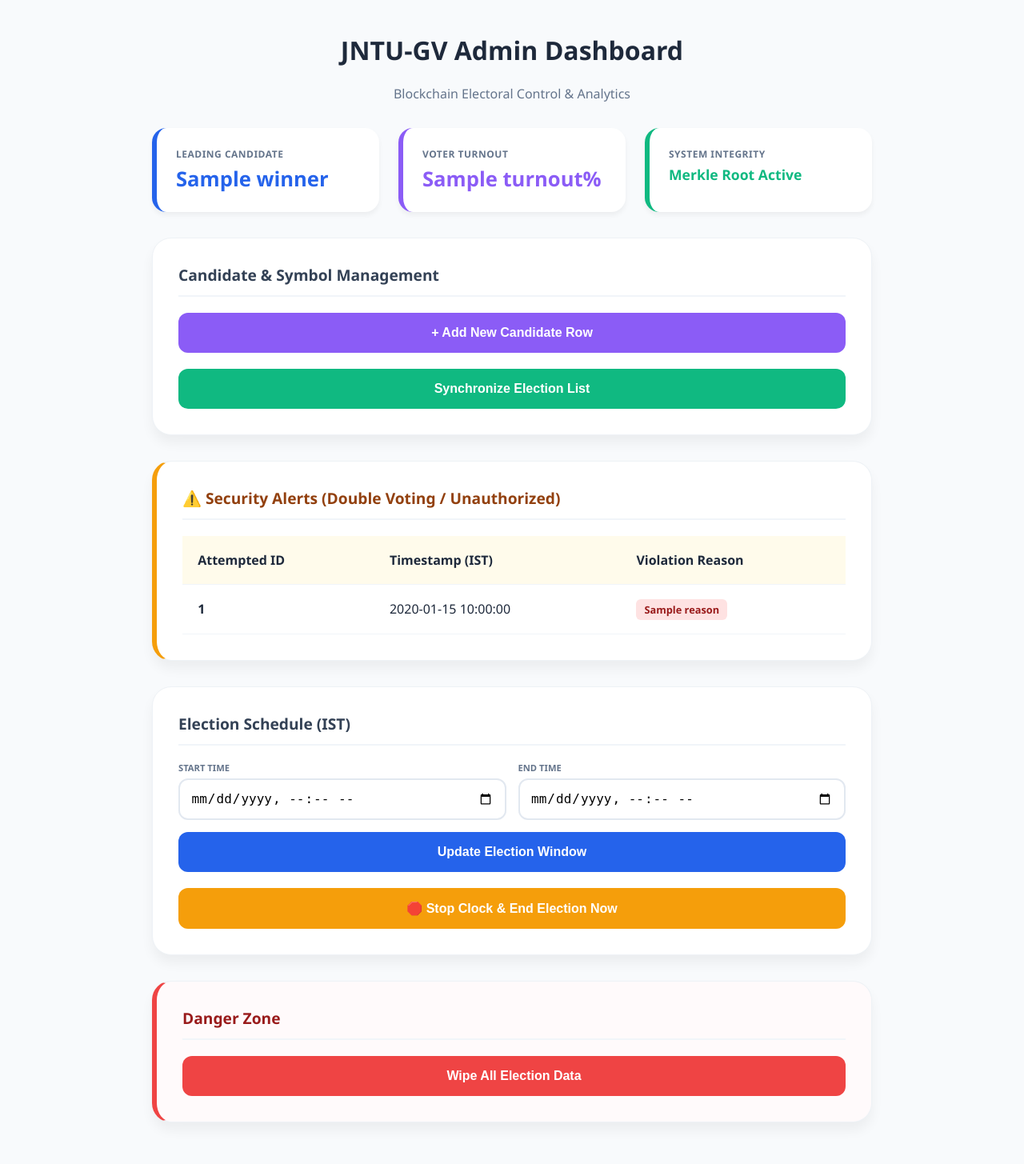
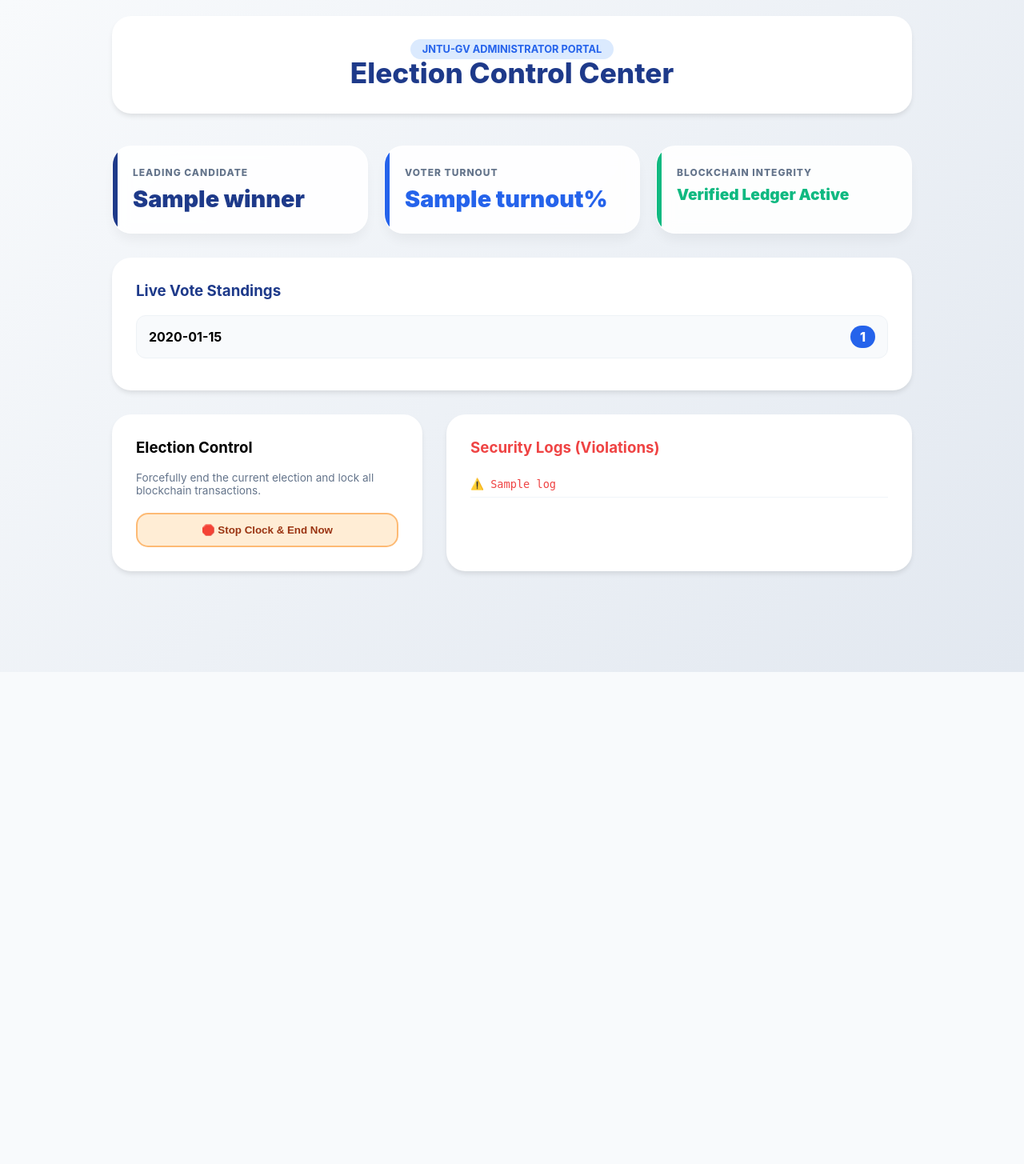
Before and after one commit to prudhvi16131/jntugv-voting-system, a Flask app: template templates/results.html in a window 1280 px wide. Shown: the whole page at 80% size. After the commit the page ends 840 px from the top, so only its background shows below. Run offline with Flask 3, Linux system fonts and the light colour scheme; the template is opened without the code that fills it: most values are stand-ins (such as "Sample title", 1, 10 or a date in 2020).

Commit message:
Final Build: Added Live Tally and Secure Blockchain Logic

```diff
--- a/app.py
+++ b/app.py
@@ -1,162 +1,145 @@
-from flask import Flask, render_template, request, redirect, url_for
-from blockchain import Blockchain
+import hashlib
+import json
+import time
 from datetime import datetime
-import time
 import pytz
-import hashlib
-import os
-import json
+from flask import Flask, render_template, request, redirect, url_for, flash
 
 app = Flask(__name__)
-voting_blockchain = Blockchain()
+app.secret_key = "JNTUGV_SUPER_SECRET_KEY"
 
-# --- 1. CONFIGURATION & LOGS ---
-voting_config = {
-    "start": datetime(2026, 2, 22, 13, 0),
-    "end": datetime(2026, 2, 22, 14, 0),
-    "candidates": [
-        {"name": "Ramu", "symbol": "🦁"},
-        {"name": "Laxman", "symbol": "🐘"}
-    ]
-}
+# --- CONFIGURATION ---
+class VotingConfig:
+    def __init__(self):
+        self.candidates = ["Ramu", "Laxman"] # You can add more here
+        self.election_end_time = "2026-03-01 17:00:00" # Set your demo end time
+        self.admin_secret = "JNTUGV_ADMIN_2026" # Your secret URL key
+        self.is_active = True
 
-# JNTU-GV Authorized Student Range
-AUTHORIZED_VOTERS = [f"24V11A05{str(i).zfill(2)}" for i in range(1, 81)]
-STORAGE_FILE = 'blockchain_storage.json'
-security_logs = []
+config = VotingConfig()
+IST = pytz.timezone('Asia/Kolkata')
 
-# --- 2. PERSISTENCE ---
-def save_blockchain():
-    """Saves blockchain state to a JSON file for Render persistence."""
-    chain_data = [block.__dict__ for block in voting_blockchain.chain]
-    with open(STORAGE_FILE, 'w') as f:
-        json.dump(chain_data, f)
+# --- BLOCKCHAIN ENGINE ---
+class Blockchain:
+    def __init__(self):
+        self.chain = []
+        self.pending_votes = []
+        self.nullifiers = set() # Stores hashed student IDs to prevent double-voting
+        self.security_logs = []
+        self.create_block(previous_hash='1', proof=100) # Genesis Block
 
-# --- 3. VOTER INTERFACE ---
+    def create_block(self, proof, previous_hash):
+        block = {
+            'index': len(self.chain) + 1,
+            'timestamp': datetime.now(IST).strftime("%Y-%m-%d %H:%M:%S"),
+            'votes': self.pending_votes,
+            'proof': proof,
+            'previous_hash': previous_hash,
+        }
+        self.pending_votes = []
+        self.chain.append(block)
+        return block
+
+    def get_last_block(self):
+        return self.chain[-1]
+
+    def hash(self, block):
+        encoded_block = json.dumps(block, sort_keys=True).encode()
+        return hashlib.sha256(encoded_block).hexdigest()
+
+    def add_vote(self, student_id, candidate):
+        # 1. Create Nullifier (SHA-256 of Student ID)
+        nullifier = hashlib.sha256(student_id.encode()).hexdigest()
+
+        # 2. Check for double voting
+        if nullifier in self.nullifiers:
+            log_msg = f"Double-voting attempt detected for ID: {student_id[:5]}***"
+            self.security_logs.append(log_msg)
+            return False, "You have already cast your vote."
+
+        # 3. Add to pending and update nullifiers
+        receipt_id = hashlib.sha256(f"{student_id}{time.time()}".encode()).hexdigest()[:10].upper()
+        vote_data = {
+            'receipt': receipt_id,
+            'candidate': candidate,
+            'timestamp': datetime.now(IST).strftime("%Y-%m-%d %H:%M:%S")
+        }
+        self.pending_votes.append(vote_data)
+        self.nullifiers.add(nullifier)
+
+        # Mine block immediately for this demo
+        self.create_block(proof=123, previous_hash=self.hash(self.get_last_block()))
+        return True, receipt_id
+
+    def get_vote_count(self, candidate_name):
+        count = 0
+        for block in self.chain:
+            for vote in block['votes']:
+                if vote['candidate'] == candidate_name:
+                    count += 1
+        return count
+
+    def get_winner(self):
+        counts = {c: self.get_vote_count(c) for c in config.candidates}
+        return max(counts, key=counts.get) if any(counts.values()) else "No Votes Yet"
+
+blockchain = Blockchain()
+
+# --- ROUTES ---
+
 @app.route('/')
 def index():
-    IST = pytz.timezone('Asia/Kolkata')
-    now = datetime.now(IST).replace(tzinfo=None)
-    remaining_seconds = int((voting_config["end"] - now).total_seconds())
-
-    if now < voting_config["start"]:
-        status = "waiting"
-    elif now > voting_config["end"]:
-        status = "closed"
-        remaining_seconds = 0
-    else:
-        status = "live"
-
-    return render_template('index.html',
-                           config=voting_config,
-                           status=status,
-                           remaining_s=max(0, remaining_seconds))
+    return render_template('index.html', candidates=config.candidates, active=config.is_active)
 
 @app.route('/cast_vote', methods=['POST'])
 def cast_vote():
-    voter_id = request.form.get('voter_id').strip().upper()
+    if not config.is_active:
+        return "Election Closed"
+
+    student_id = request.form.get('student_id')
     candidate = request.form.get('candidate')
-    IST = pytz.timezone('Asia/Kolkata')
-    log_time = datetime.now(IST).strftime('%Y-%m-%d %H:%M:%S')
 
-    if voter_id not in AUTHORIZED_VOTERS:
-        security_logs.append({"id": voter_id, "time": log_time, "reason": "Unauthorized ID"})
-        return "<h1>Unauthorized Student ID</h1>", 403
+    success, result = blockchain.add_vote(student_id, candidate)
+    if success:
+        return render_template('success.html', receipt=result)
+    else:
+        flash(result)
+        return redirect(url_for('index'))
 
-    nullifier = hashlib.sha256(f"jntugv_salt_{voter_id}".encode()).hexdigest()
-
-    # Double-voting protection check
-    for block in voting_blockchain.chain:
-        for tx in block.transactions:
-            if tx.get('nullifier') == nullifier:
-                security_logs.append({"id": voter_id, "time": log_time, "reason": "Double Voting Attempt"})
-                return "<h1>Error: This ID has already cast a vote!</h1>", 403
-
-    receipt = hashlib.sha256(f"{nullifier}{time.time()}".encode()).hexdigest()[:10].upper()
-
-    vote_data = {
-        "nullifier": nullifier,
-        "candidate": candidate,
-        "receipt": receipt,
-        "timestamp": time.time()
-    }
-
-    voting_blockchain.add_new_transaction(vote_data)
-    voting_blockchain.mine()
-    save_blockchain()
-
-    return render_template('success.html', receipt=receipt)
-
-# --- 4. PUBLIC AUDIT INTERFACE (FIXED SEARCH) ---
 @app.route('/audit', methods=['GET', 'POST'])
 def audit():
-    """Finds vote data using a receipt; converts input to uppercase to prevent 'Not Found' errors."""
-    search_result = None
-    receipt_to_find = request.form.get('receipt').strip().upper() if request.method == 'POST' else None
+    result = None
+    searched_id = None
+    if request.method == 'POST':
+        searched_id = request.form.get('receipt').upper()
+        for block in blockchain.chain:
+            for vote in block['votes']:
+                if vote['receipt'] == searched_id:
+                    result = {
+                        'block_index': block['index'],
+                        'timestamp': vote['timestamp'],
+                        'candidate': vote['candidate']
+                    }
+    return render_template('audit.html', result=result, searched_id=searched_id)
 
-    if receipt_to_find:
-        # Search every block for the matching receipt
-        for block in voting_blockchain.chain:
-            for tx in block.transactions:
-                if tx.get('receipt') == receipt_to_find:
-                    search_result = {
-                        "block_index": block.index,
-                        "timestamp": datetime.fromtimestamp(block.timestamp).strftime('%Y-%m-%d %H:%M:%S'),
-                        "candidate": tx.get('candidate')
-                    }
-                    break
-    return render_template('audit.html', result=search_result, searched_id=receipt_to_find)
+@app.route(f'/admin-results/{config.admin_secret}')
+def admin_results():
+    total_votes = len(blockchain.nullifiers)
+    turnout = round((total_votes / 80) * 100, 2) # Assuming 80 students
 
-# --- 5. ADMIN DASHBOARD LOGIC ---
-@app.route('/admin-results/JNTUGV_SECRET')
-def admin_results():
-    tally = {}
-    total_votes = 0
-    for block in voting_blockchain.chain[1:]:
-        for tx in block.transactions:
-            c = tx.get('candidate')
-            tally[c] = tally.get(c, 0) + 1
-            total_votes += 1
-
-    turnout = round((total_votes / len(AUTHORIZED_VOTERS)) * 100, 1) if AUTHORIZED_VOTERS else 0
-    winner = max(tally, key=tally.get) if tally else "No votes yet"
+    # Calculate live standings for results.html
+    vote_counts = {c: blockchain.get_vote_count(c) for c in config.candidates}
 
     return render_template('results.html',
-                           tally=tally,
-                           winner=winner,
-                           config=voting_config,
+                           winner=blockchain.get_winner(),
                            turnout=turnout,
-                           logs=security_logs)
+                           vote_counts=vote_counts,
+                           violations=blockchain.security_logs)
 
-@app.route('/update-candidates', methods=['POST'])
-def update_candidates():
-    names = request.form.getlist('c_name')
-    symbols = request.form.getlist('c_symbol')
-    voting_config["candidates"] = [{"name": n.strip(), "symbol": s.strip() or "🗳️"}
-                                   for n, s in zip(names, symbols) if n.strip()]
-    return redirect('/admin-results/JNTUGV_SECRET')
-
-@app.route('/update-time', methods=['POST'])
-def update_time():
-    voting_config["start"] = datetime.strptime(request.form.get('start_time'), '%Y-%m-%dT%H:%M')
-    voting_config["end"] = datetime.strptime(request.form.get('end_time'), '%Y-%m-%dT%H:%M')
-    return redirect('/admin-results/JNTUGV_SECRET')
-
-@app.route('/stop-early', methods=['POST'])
-def stop_early():
-    IST = pytz.timezone('Asia/Kolkata')
-    now = datetime.now(IST).replace(tzinfo=None)
-    voting_config["end"] = now
-    return redirect('/admin-results/JNTUGV_SECRET')
-
-@app.route('/reset-election', methods=['POST'])
-def reset_election():
-    global voting_blockchain, security_logs
-    voting_blockchain, security_logs = Blockchain(), []
-    if os.path.exists(STORAGE_FILE):
-        os.remove(STORAGE_FILE)
-    return redirect('/admin-results/JNTUGV_SECRET')
+@app.route('/stop_clock', methods=['POST'])
+def stop_clock():
+    config.is_active = False
+    return redirect(url_for('admin_results'))
 
 if __name__ == '__main__':
-    port = int(os.environ.get("PORT", 10000))
-    app.run(host='0.0.0.0', port=port)
+    app.run(debug=True)
--- a/templates/results.html
+++ b/templates/results.html
@@ -3,147 +3,162 @@
 <head>
     <meta charset="UTF-8">
     <meta name="viewport" content="width=device-width, initial-scale=1.0">
-    <title>JNTU-GV Admin Portal</title>
+    <title>JNTU-GV | Admin Dashboard</title>
     <style>
-        :root { --primary: #2563eb; --success: #10b981; --danger: #ef4444; --accent: #8b5cf6; --bg: #f8fafc; --text: #1e293b; }
-        body { font-family: 'Segoe UI', system-ui, sans-serif; background: var(--bg); color: var(--text); padding: 20px; margin: 0; }
-        .container { max-width: 900px; margin: 0 auto; }
+        /* Premium Dashboard UI */
+        :root {
+            --jntu-blue: #1e3a8a;
+            --accent: #2563eb;
+            --success: #10b981;
+            --warning: #f59e0b;
+            --danger: #ef4444;
+            --bg-gradient: linear-gradient(135deg, #f8fafc 0%, #e2e8f0 100%);
+        }
 
-        /* Dashboard Stats Grid */
-        .stats-grid { display: grid; grid-template-columns: repeat(auto-fit, minmax(220px, 1fr)); gap: 1.5rem; margin-bottom: 2rem; }
-        .stat-box { background: white; padding: 1.5rem; border-radius: 18px; box-shadow: 0 4px 6px rgba(0,0,0,0.05); border-left: 6px solid var(--primary); }
-        .stat-label { font-size: 0.75rem; text-transform: uppercase; color: #64748b; font-weight: 800; letter-spacing: 0.5px; }
-        .stat-value { font-size: 1.6rem; font-weight: 800; color: var(--primary); margin-top: 5px; }
+        body {
+            font-family: 'Inter', system-ui, -apple-system, sans-serif;
+            background: var(--bg-gradient);
+            min-height: 100vh;
+            margin: 0;
+            padding: 20px;
+        }
 
-        .admin-card { background: white; border-radius: 24px; padding: 2rem; margin-bottom: 2rem; box-shadow: 0 10px 15px rgba(0,0,0,0.05); border: 1px solid #eef2f6; }
-        h3 { margin-top: 0; font-size: 1.2rem; border-bottom: 2px solid #f1f5f9; padding-bottom: 12px; margin-bottom: 20px; color: #334155; }
+        .container { max-width: 1000px; margin: 0 auto; }
 
-        .input-row { display: flex; gap: 15px; margin-bottom: 15px; align-items: flex-end; }
-        label { font-size: 0.7rem; font-weight: 700; color: #64748b; text-transform: uppercase; margin-bottom: 6px; display: block; }
-        input { padding: 0.85rem; border: 2px solid #e2e8f0; border-radius: 12px; width: 100%; box-sizing: border-box; font-size: 1rem; }
+        header {
+            text-align: center;
+            margin-bottom: 40px;
+            background: white;
+            padding: 30px;
+            border-radius: 24px;
+            box-shadow: 0 4px 6px -1px rgba(0,0,0,0.1);
+        }
 
-        .btn { padding: 1rem; border-radius: 12px; border: none; cursor: pointer; font-weight: 700; width: 100%; font-size: 1rem; transition: 0.2s; }
-        .btn-sync { background: var(--success); color: white; margin-top: 10px; }
-        .btn-time { background: var(--primary); color: white; margin-bottom: 10px; }
+        h1 { color: var(--jntu-blue); margin: 0; font-weight: 800; font-size: 2.2rem; }
+        .badge { background: #dbeafe; color: var(--accent); padding: 5px 15px; border-radius: 99px; font-size: 0.8rem; font-weight: 700; text-transform: uppercase; }
 
-        /* Restored Stop Clock Button */
-        .btn-stop { background: #f59e0b; color: white; margin-top: 10px; font-weight: 800; }
-        .btn-danger { background: var(--danger); color: white; }
+        /* Stats Grid */
+        .stats-grid {
+            display: grid;
+            grid-template-columns: repeat(auto-fit, minmax(280px, 1fr));
+            gap: 20px;
+            margin-bottom: 30px;
+        }
 
-        table { width: 100%; border-collapse: collapse; }
-        th, td { padding: 1.2rem; text-align: left; border-bottom: 1px solid #f1f5f9; }
-        .badge-red { background: #fee2e2; color: #991b1b; padding: 4px 10px; border-radius: 6px; font-weight: 800; font-size: 0.8rem; }
+        .stat-box {
+            background: rgba(255, 255, 255, 0.9);
+            padding: 25px;
+            border-radius: 24px;
+            box-shadow: 0 10px 15px -3px rgba(0, 0, 0, 0.05);
+            border: 1px solid rgba(255, 255, 255, 0.7);
+            backdrop-filter: blur(10px);
+            transition: transform 0.3s ease;
+            position: relative;
+            overflow: hidden;
+        }
+
+        .stat-box:hover { transform: translateY(-5px); }
+        .stat-box::before { content: ""; position: absolute; left: 0; top: 0; bottom: 0; width: 6px; background: var(--jntu-blue); }
+
+        .stat-label { font-size: 0.75rem; text-transform: uppercase; color: #64748b; font-weight: 800; letter-spacing: 1px; }
+        .stat-value { font-size: 1.8rem; font-weight: 900; color: var(--jntu-blue); margin-top: 8px; }
+
+        /* Results & Logs Tables */
+        .content-card {
+            background: white;
+            padding: 30px;
+            border-radius: 24px;
+            margin-bottom: 30px;
+            box-shadow: 0 4px 6px -1px rgba(0,0,0,0.1);
+        }
+
+        .tally-row {
+            display: flex;
+            justify-content: space-between;
+            align-items: center;
+            padding: 12px 15px;
+            background: #f8fafc;
+            border-radius: 12px;
+            margin-bottom: 10px;
+            border: 1px solid #eef2f6;
+        }
+
+        .vote-count-badge { background: var(--accent); color: white; padding: 4px 12px; border-radius: 20px; font-weight: 800; }
+
+        .btn-stop {
+            background: #ffedd5;
+            color: #9a3412;
+            border: 2px solid #fdba74;
+            padding: 12px 25px;
+            border-radius: 15px;
+            font-weight: 800;
+            cursor: pointer;
+            width: 100%;
+            transition: 0.2s;
+        }
+        .btn-stop:hover { background: #fed7aa; transform: scale(1.01); }
+
+        .log-entry { font-family: monospace; font-size: 0.85rem; padding: 8px 0; border-bottom: 1px solid #f1f5f9; color: var(--danger); }
     </style>
 </head>
 <body>
 
 <div class="container">
-    <div style="text-align: center; margin-bottom: 2rem;">
-        <h1>JNTU-GV Admin Dashboard</h1>
-        <p style="color: #64748b; font-weight: 500;">Blockchain Electoral Control & Analytics</p>
-    </div>
+    <header>
+        <span class="badge">JNTU-GV Administrator Portal</span>
+        <h1>Election Control Center</h1>
+    </header>
 
     <div class="stats-grid">
         <div class="stat-box">
             <div class="stat-label">Leading Candidate</div>
             <div class="stat-value">{{ winner }}</div>
         </div>
-        <div class="stat-box" style="border-left-color: var(--accent);">
+        <div class="stat-box" style="--jntu-blue: var(--accent);">
             <div class="stat-label">Voter Turnout</div>
             <div class="stat-value" style="color: var(--accent);">{{ turnout }}%</div>
         </div>
-        <div class="stat-box" style="border-left-color: var(--success);">
-            <div class="stat-label">System Integrity</div>
-            <div class="stat-value" style="color: var(--success); font-size: 1.1rem;">Merkle Root Active</div>
+        <div class="stat-box" style="--jntu-blue: var(--success);">
+            <div class="stat-label">Blockchain Integrity</div>
+            <div class="stat-value" style="color: var(--success); font-size: 1.2rem;">Verified Ledger Active</div>
         </div>
     </div>
 
-    <div class="admin-card">
-        <h3>Candidate & Symbol Management</h3>
-        <form action="/update-candidates" method="post">
-            <div id="candidateList">
-                {% for c in config.candidates %}
-                <div class="input-row">
-                    <div style="flex: 2;">
-                        <label>Candidate Name</label>
-                        <input type="text" name="c_name" value="{{ c.name }}">
-                    </div>
-                    <div style="flex: 1;">
-                        <label>Symbol</label>
-                        <input type="text" name="c_symbol" value="{{ c.symbol }}" style="text-align: center;">
-                    </div>
-                </div>
-                {% endfor %}
+    <div class="content-card">
+        <h3 style="margin-top:0; color: var(--jntu-blue);">Live Vote Standings</h3>
+        <div style="display: grid; grid-template-columns: repeat(auto-fit, minmax(200px, 1fr)); gap: 15px;">
+            {% for candidate, count in vote_counts.items() %}
+            <div class="tally-row">
+                <span style="font-weight: 700;">{{ candidate }}</span>
+                <span class="vote-count-badge">{{ count }}</span>
             </div>
-            <button type="button" onclick="addCandidateRow()" class="btn" style="background:var(--accent); color:white; margin-bottom:10px;">+ Add New Candidate Row</button>
-            <button type="submit" class="btn btn-sync">Synchronize Election List</button>
-        </form>
+            {% endfor %}
+        </div>
     </div>
 
-    <div class="admin-card" style="border-left: 6px solid #f59e0b;">
-        <h3 style="color: #92400e;">⚠️ Security Alerts (Double Voting / Unauthorized)</h3>
-        <table>
-            <thead>
-                <tr style="background: #fffbeb;">
-                    <th>Attempted ID</th>
-                    <th>Timestamp (IST)</th>
-                    <th>Violation Reason</th>
-                </tr>
-            </thead>
-            <tbody>
-                {% for log in logs %}
-                <tr>
-                    <td style="font-weight: 800;">{{ log.id }}</td>
-                    <td>{{ log.time }}</td>
-                    <td><span class="badge-red">{{ log.reason }}</span></td>
-                </tr>
+    <div style="display: grid; grid-template-columns: 1fr 1.5fr; gap: 30px;">
+        <div class="content-card">
+            <h3 style="margin-top:0;">Election Control</h3>
+            <p style="font-size: 0.85rem; color: #64748b; margin-bottom: 20px;">Forcefully end the current election and lock all blockchain transactions.</p>
+            <form action="/stop_clock" method="POST">
+                <button type="submit" class="btn-stop">🛑 Stop Clock & End Now</button>
+            </form>
+        </div>
+
+        <div class="content-card">
+            <h3 style="margin-top:0; color: var(--danger);">Security Logs (Violations)</h3>
+            <div style="max-height: 200px; overflow-y: auto;">
+                {% if violations %}
+                    {% for log in violations %}
+                        <div class="log-entry">⚠️ {{ log }}</div>
+                    {% endfor %}
                 {% else %}
-                <tr><td colspan="3" style="text-align: center; padding: 20px; color: #94a3b8;">No security threats detected.</td></tr>
-                {% endfor %}
-            </tbody>
-        </table>
-    </div>
-
-    <div class="admin-card">
-        <h3>Election Schedule (IST)</h3>
-        <form action="/update-time" method="post">
-            <div class="input-row">
-                <div style="flex: 1;">
-                    <label>Start Time</label>
-                    <input type="datetime-local" name="start_time" value="{{ config.start.strftime('%Y-%m-%dT%H:%M') }}">
-                </div>
-                <div style="flex: 1;">
-                    <label>End Time</label>
-                    <input type="datetime-local" name="end_time" value="{{ config.end.strftime('%Y-%m-%dT%H:%M') }}">
-                </div>
+                    <p style="color: #64748b; font-size: 0.9rem;">No security violations detected.</p>
+                {% endif %}
             </div>
-            <button type="submit" class="btn btn-time">Update Election Window</button>
-        </form>
-
-        <form action="/stop-early" method="post">
-            <button type="submit" class="btn btn-stop">🛑 Stop Clock & End Election Now</button>
-        </form>
-    </div>
-
-    <div class="admin-card" style="border-left: 6px solid var(--danger); background: #fffafb;">
-        <h3 style="color: #991b1b;">Danger Zone</h3>
-        <form action="/reset-election" method="post" onsubmit="return confirm('Wipe all data?');">
-            <button type="submit" class="btn btn-danger">Wipe All Election Data</button>
-        </form>
+        </div>
     </div>
 </div>
 
-<script>
-    function addCandidateRow() {
-        const container = document.getElementById('candidateList');
-        const div = document.createElement('div');
-        div.className = 'input-row';
-        div.innerHTML = `
-            <div style="flex: 2;"><label>Candidate Name</label><input type="text" name="c_name"></div>
-            <div style="flex: 1;"><label>Symbol</label><input type="text" name="c_symbol" style="text-align: center;"></div>
-        `;
-        container.appendChild(div);
-    }
-</script>
 </body>
 </html>
```
